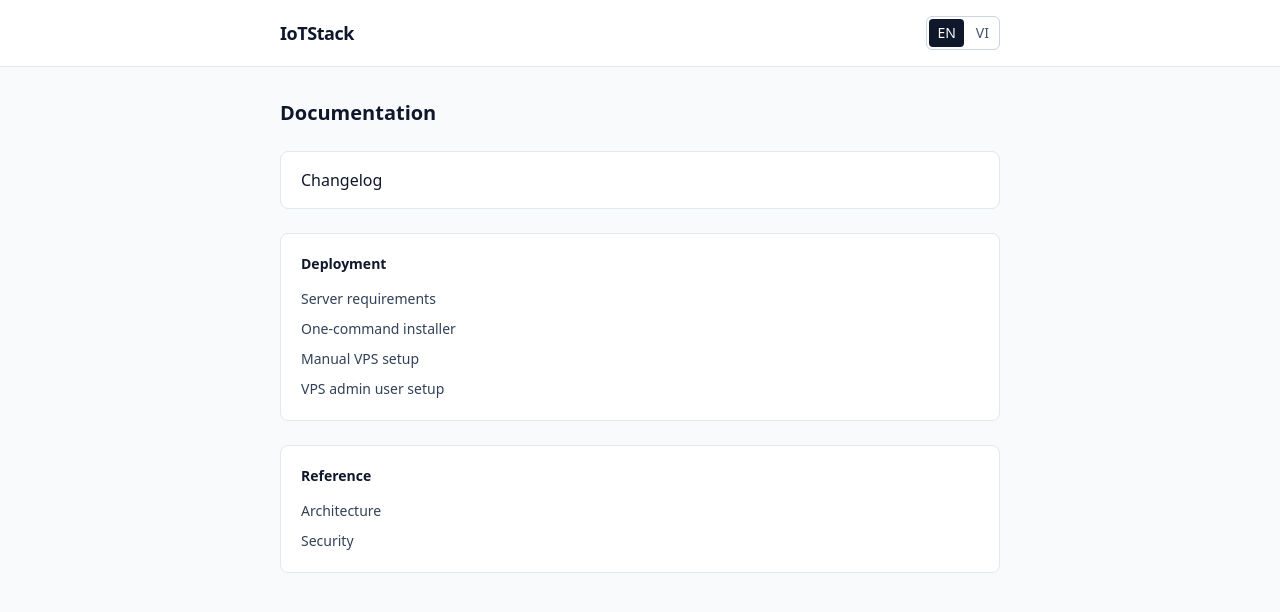
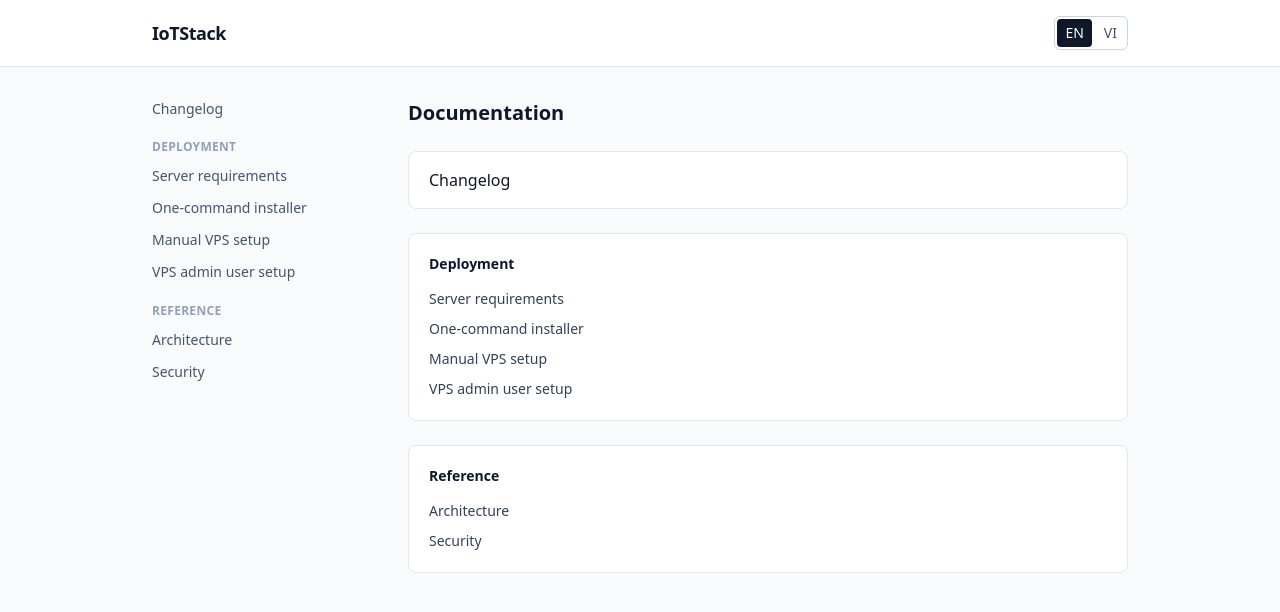
Before and after one commit to IoTLabsHQ/IoTStack, a React (Vite) app in the folder dashboard/: page /docs in a window 1280 px wide. Shown: the top 612 px of the page. Built offline with nearby package versions, Linux system fonts and the light colour scheme.

Commit message:
Add sidebar table of contents to docs pages

```diff
--- a/dashboard/src/components/DocsShell.tsx
+++ b/dashboard/src/components/DocsShell.tsx
@@ -1,6 +1,44 @@
 import type { ReactNode } from "react";
-import { Link } from "react-router-dom";
+import { Link, NavLink } from "react-router-dom";
 import { useDocsLang, type DocsLang } from "../lib/docsLang";
+import { DOC_GROUPS } from "../lib/docs-manifest";
+
+function DocsNav({ lang }: { lang: DocsLang }) {
+  return (
+    <nav className="flex flex-col gap-5">
+      <NavLink
+        to="/docs/changelog"
+        className={({ isActive }) =>
+          `text-sm font-medium ${isActive ? "text-slate-900" : "text-slate-600 hover:text-slate-900"}`
+        }
+      >
+        {lang === "vi" ? "Nhật ký thay đổi" : "Changelog"}
+      </NavLink>
+
+      {DOC_GROUPS.map((g) => (
+        <div key={g.group}>
+          <p className="mb-2 text-xs font-semibold tracking-wide text-slate-400 uppercase">
+            {g.groupLabel[lang]}
+          </p>
+          <ul className="flex flex-col gap-2">
+            {g.docs.map((d) => (
+              <li key={d.slug}>
+                <NavLink
+                  to={`/docs/${g.group}/${d.slug}`}
+                  className={({ isActive }) =>
+                    `text-sm ${isActive ? "font-medium text-slate-900" : "text-slate-600 hover:text-slate-900"}`
+                  }
+                >
+                  {d.title[lang]}
+                </NavLink>
+              </li>
+            ))}
+          </ul>
+        </div>
+      ))}
+    </nav>
+  );
+}
 
 export function DocsShell({ children }: { children: (lang: DocsLang) => ReactNode }) {
   const [lang, setLang] = useDocsLang();
@@ -8,7 +46,7 @@ export function DocsShell({ children }: { children: (lang: DocsLang) => ReactNod
   return (
     <div className="min-h-screen bg-slate-50 text-slate-900">
       <header className="border-b border-slate-200 bg-white">
-        <div className="mx-auto flex max-w-3xl items-center justify-between px-6 py-4">
+        <div className="mx-auto flex max-w-5xl items-center justify-between px-6 py-4">
           <Link to="/docs" className="text-lg font-semibold tracking-tight">
             IoTStack
           </Link>
@@ -27,7 +65,12 @@ export function DocsShell({ children }: { children: (lang: DocsLang) => ReactNod
           </div>
         </div>
       </header>
-      <main className="mx-auto max-w-3xl px-6 py-8">{children(lang)}</main>
+      <div className="mx-auto flex max-w-5xl flex-col gap-8 px-6 py-8 md:flex-row">
+        <aside className="shrink-0 md:w-56">
+          <DocsNav lang={lang} />
+        </aside>
+        <main className="min-w-0 max-w-3xl flex-1">{children(lang)}</main>
+      </div>
     </div>
   );
 }
```
